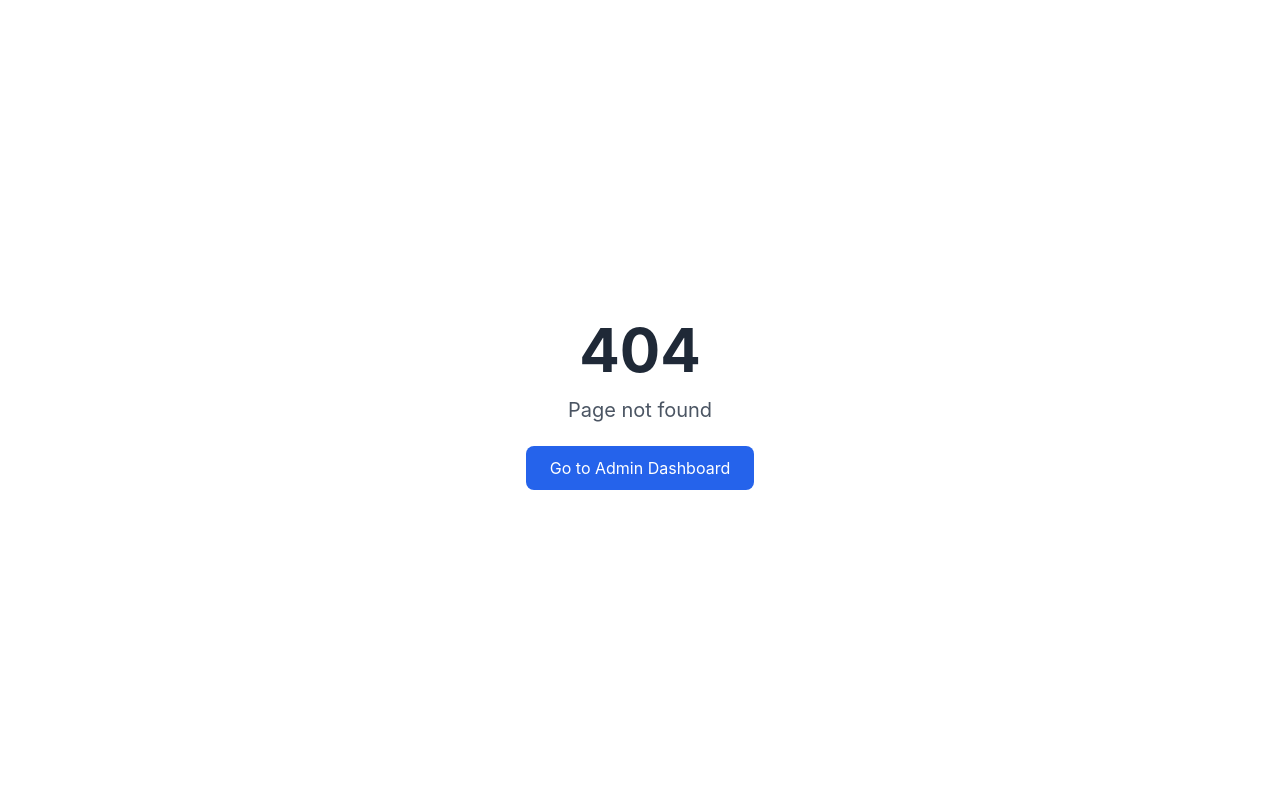
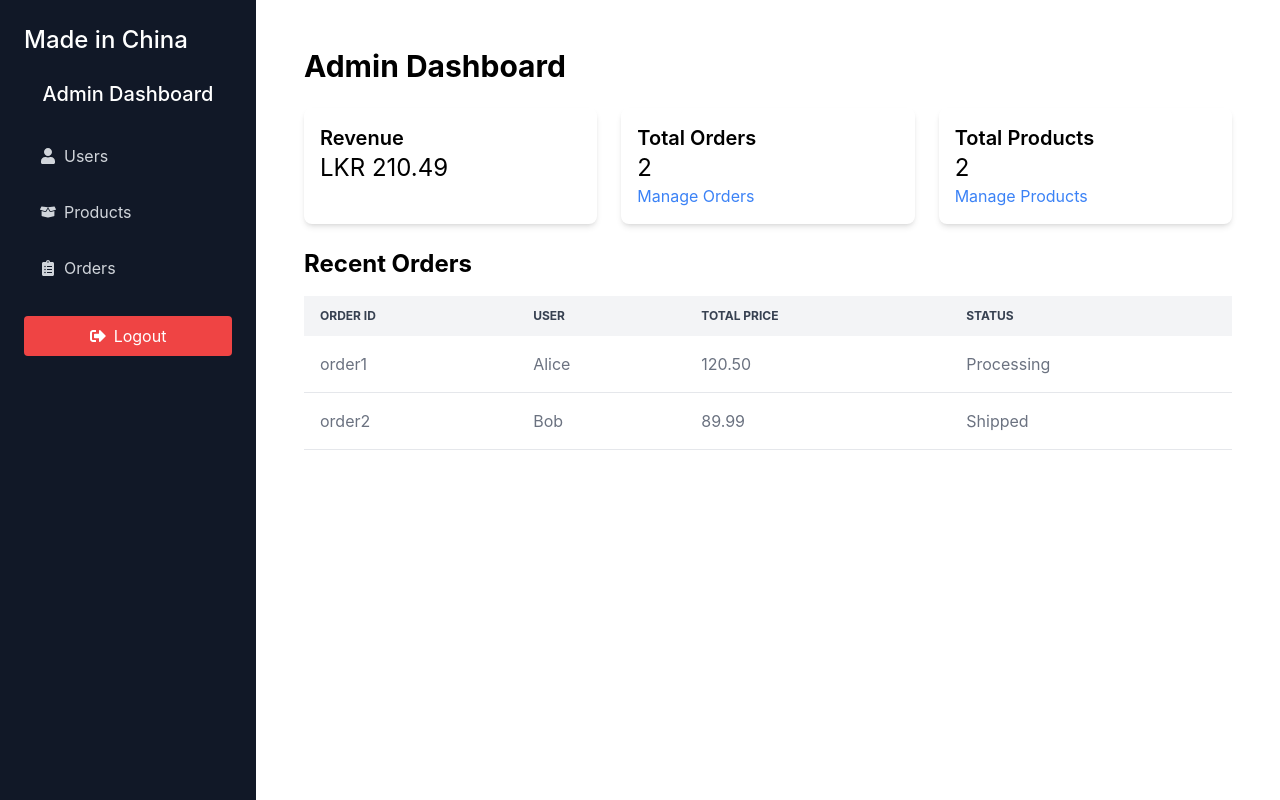
Before and after one commit to Vishnugoban/made-in-china-admin, a React (Vite) app: page /made-in-china-admin/admin in a window 1280 px wide. Before the commit this address had no page. Built offline with nearby package versions, Linux system fonts and the light colour scheme.

Commit message:
github host success

```diff
--- a/src/App.jsx
+++ b/src/App.jsx
@@ -54,7 +54,7 @@
 // src/App.jsx
 // Bypass login completely and go directly to admin
 
-import { BrowserRouter, Route, Routes } from "react-router-dom";
+import { BrowserRouter, Route, Routes, Navigate } from "react-router-dom";
 import AdminLayout from "./components/Admin/AdminLayout";
 import { Toaster } from "sonner";
 import AdminHomePage from "./pages/AdminHomePage";
@@ -72,21 +72,23 @@ import store from "./redux/store";
 const App = () => {
   return (
     <Provider store={store}>
-      <BrowserRouter>
+      <BrowserRouter basename="/made-in-china-admin">
         <Toaster position="top-right" />
 
         <Routes>
-          {/* Public Route: Login - no sidebar */}
+          {/* Redirect root "/" to "/login" */}
+          <Route path="/" element={<Navigate to="/login" replace />} />
+
+          {/* Public Route: Login */}
           <Route path="/login" element={<Login />} />
 
           {/* Admin routes wrapped in AdminLayout */}
-          <Route path="/" element={<AdminLayout />}>
+          <Route path="/admin" element={<AdminLayout />}>
             <Route index element={<AdminHomePage />} />
-            <Route path="admin" element={<AdminHomePage />} />
-            <Route path="admin/users" element={<UserManagement />} />
-            <Route path="admin/products" element={<ProductManagement />} />
-            <Route path="admin/products/:id/edit" element={<EditProductPage />} />
-            <Route path="admin/orders" element={<OrderManagement />} />
+            <Route path="users" element={<UserManagement />} />
+            <Route path="products" element={<ProductManagement />} />
+            <Route path="products/:id/edit" element={<EditProductPage />} />
+            <Route path="orders" element={<OrderManagement />} />
           </Route>
 
           {/* Catch-all for 404 */}
--- a/src/components/Admin/AdminSidebar.jsx
+++ b/src/components/Admin/AdminSidebar.jsx
@@ -62,7 +62,7 @@ const AdminSidebar = () => {
           <FaClipboardList />
           <span>Orders</span>
         </NavLink>
-        <NavLink
+        {/* <NavLink
           to="/"
           className={({ isActive }) =>
             isActive
@@ -72,7 +72,7 @@ const AdminSidebar = () => {
         >
           <FaStore />
           <span>Shop</span>
-        </NavLink>
+        </NavLink> */}
       </nav>
       <div className="mt-6">
         <button
```
